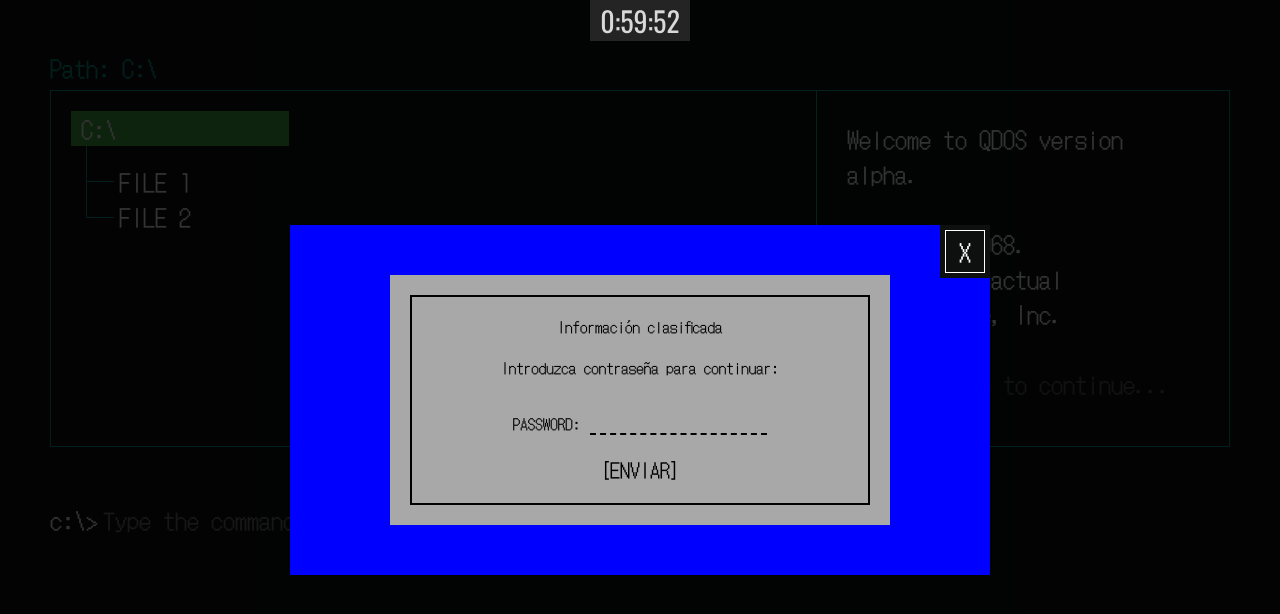
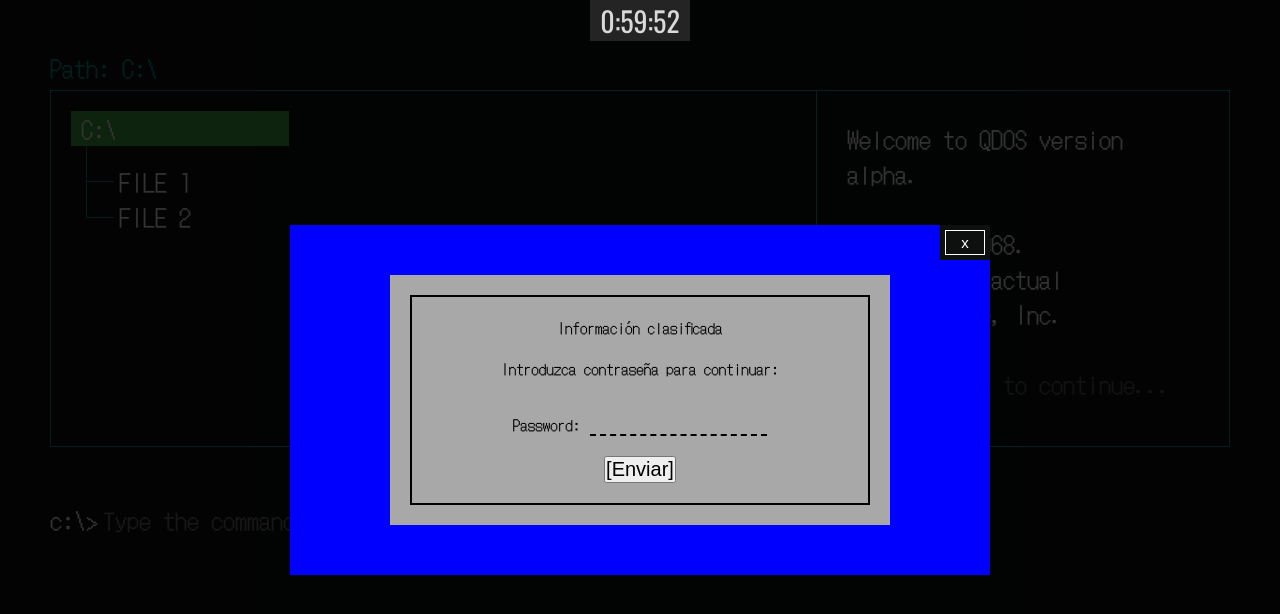
Before and after one commit to JohnnyBC2022/EnigmaF5, a React (Vite) app in the folder frontend/: page /consola in a window 1280 px wide. Both pictures are taken after a click on the button "FILE 2". Shown: the top 614 px of the page. Built offline with nearby package versions, Linux system fonts and the light colour scheme.

Commit message:
ConsolaComponents

```diff
--- /dev/null
+++ b/frontend/src/presentation/components/ConsolaComponentes/ButtonsModals.jsx
@@ -0,0 +1,14 @@
+// FileButtons.js
+import React from "react";
+import "../../pages/Consola/Consola.css"
+
+const ButtonsModals = ({ onFile1Click, onFile2Click }) => {
+  return (
+    <div className="filesRight">
+      <button onClick={onFile1Click}>File 1</button>
+      <button onClick={onFile2Click}>File 2</button>
+    </div>
+  );
+};
+
+export default ButtonsModals;
--- /dev/null
+++ b/frontend/src/presentation/components/ConsolaComponentes/FileModals.jsx
@@ -0,0 +1,16 @@
+// FileModals.js
+import React from "react";
+import { ModalFile1 } from "../../components/ModalFile1/ModalFile1";
+import ModalFile2 from "../../components/ModalFile2/ModalFile2";
+import "../../pages/Consola/Consola.css"
+
+const FileModals = ({ showModalFile1, showModalFile2, onCloseModalFile1, onCloseModalFile2 }) => {
+  return (
+    <>
+      {showModalFile1 && <ModalFile1 onClose={onCloseModalFile1} />}
+      {showModalFile2 && <ModalFile2 onClose={onCloseModalFile2} />}
+    </>
+  );
+};
+
+export default FileModals;
--- /dev/null
+++ b/frontend/src/presentation/components/ConsolaComponentes/WelcomeMessage.jsx
@@ -0,0 +1,23 @@
+// WelcomeMessage.js
+import React from "react";
+import "../../pages/Consola/Consola.css"
+
+const WelcomeMessage = () => {
+  return (
+    <div className="fileInfoRight">
+      <p>
+        <span>Welcome to QDOS version alpha.</span>
+        <br />
+        <br />
+        Copyright 1968.
+        <br />
+        Malibu Artifactual Intelligence, Inc.
+        <br />
+        <br />
+        <span className="flicker1">Select a file to continue...</span>
+      </p>
+    </div>
+  );
+};
+
+export default WelcomeMessage;
--- a/frontend/src/presentation/components/ModalFile2/ModalFile2.css
+++ b/frontend/src/presentation/components/ModalFile2/ModalFile2.css
@@ -71,6 +71,12 @@ align-items: center;
 gap: 2rem;
 
   }
+  .modalFile2__container--formPassword{
+    display: flex;
+    flex-direction: column;
+    align-items: center;
+    gap: 2rem;
+  }
   .modalFile2__container--form p{
 text-transform: none;
   }
--- a/frontend/src/presentation/components/ModalFile2/ModalFile2.jsx
+++ b/frontend/src/presentation/components/ModalFile2/ModalFile2.jsx
@@ -35,6 +35,7 @@ const ModalFile2 = ({ onClose }) => {
             <div className="modalFile2__container--formBorder">
               <p>Información clasificada</p>
               <p>Introduzca contraseña para continuar:</p>
+              <form className="modalFile2__container--formPassword" onSubmit={handleSubmitPassword}>
                 <label htmlFor="password">
                   Password:
                   <input
@@ -45,11 +46,12 @@ const ModalFile2 = ({ onClose }) => {
                   />
                 </label>
                 <button
+                  type="submit"
                   className="modalFile2__container--buttonInput"
-                onClick={handleSubmitPassword}
                 >
                   [Enviar]
                 </button>
+              </form>
               {passwordError && <h6>* Contraseña incorrecta</h6>}
             </div>
           </div>
--- a/frontend/src/presentation/pages/Consola/Consola.jsx
+++ b/frontend/src/presentation/pages/Consola/Consola.jsx
@@ -1,7 +1,8 @@
 import React, { useState } from "react";
 import "./Consola.css";
-import { ModalFile1 } from "../../components/ModalFile1/ModalFile1";
-import ModalFile2 from "../../components/ModalFile2/ModalFile2";
+import FileModals from "../../components/ConsolaComponentes/FileModals";
+import ButtonsModals from "../../components/ConsolaComponentes/ButtonsModals";
+import WelcomeMessage from "../../components/ConsolaComponentes/WelcomeMessage";
 
 export const Consola = () => {
   const [inputValue, setInputValue] = useState("");
@@ -129,40 +130,32 @@ export const Consola = () => {
               <p>&nbsp;</p>
               <p>&nbsp;</p>
             </div>
-            <div className="filesRight">
-              <button onClick={() => setShowModalFile1(true)}>File 1</button>
-              {showModalFile1 && (
-                <ModalFile1 onClose={() => setShowModalFile1(false)} />
-              )}
-              <button onClick={() => setShowModalFile2(true)}>File 2</button>
-              {showModalFile2 && (
-                <ModalFile2 onClose={() => setShowModalFile2(false)} />
-              )}
-            </div>
+            <ButtonsModals
+              onFile1Click={() => setShowModalFile1(true)}
+              onFile2Click={() => setShowModalFile2(true)}
+            />
           </div>
         </div>
-        <div className="fileInfoRight">
-          <p>
-            <span>Welcome to QDOS version alpha.</span>
-            <br />
-            <br />
-            Copyright 1968.
-            <br />
-            Malibu Artifactual Intelligence, Inc.
-            <br />
-            <br />
-            <span className="flicker1">Select a file to continue...</span>
+        <WelcomeMessage />
+      </div>
+
+      <FileModals
+        showModalFile1={showModalFile1}
+        showModalFile2={showModalFile2}
+        onCloseModalFile1={() => setShowModalFile1(false)}
+        onCloseModalFile2={() => setShowModalFile2(false)}
+      />
+      {/* Historial de mensajes */}
+      <div className="consoleHistory">
+        {messageHistory.map((message, index) => (
+          <p
+            key={index}
+            className={`message ${message.type === "eliza" ? "elizaText" : message.type === "parry" ? "parryText" : "userMessage"}`}>
+            {message.message}
           </p>
-        </div>
-      </div>
-      <div className="consoleHistory">
-        {/* Historial de mensajes */}
-        {messageHistory.map((message, index) => (
-          <p key={index} className={`message ${message.type === "eliza" ? "elizaText" : message.type === "parry" ? "parryText" : "userMessage"}`}>
-          {message.message}
-        </p>
         ))}
       </div>
+      {/* Entrada de usuario */}
       <form onSubmit={handleInputSubmit} className="consoleInputContainer">
         <label className="consoleLabel">c:\&gt;</label>
         <input
```
Lines whose indentation alone changed are shown as unchanged.
